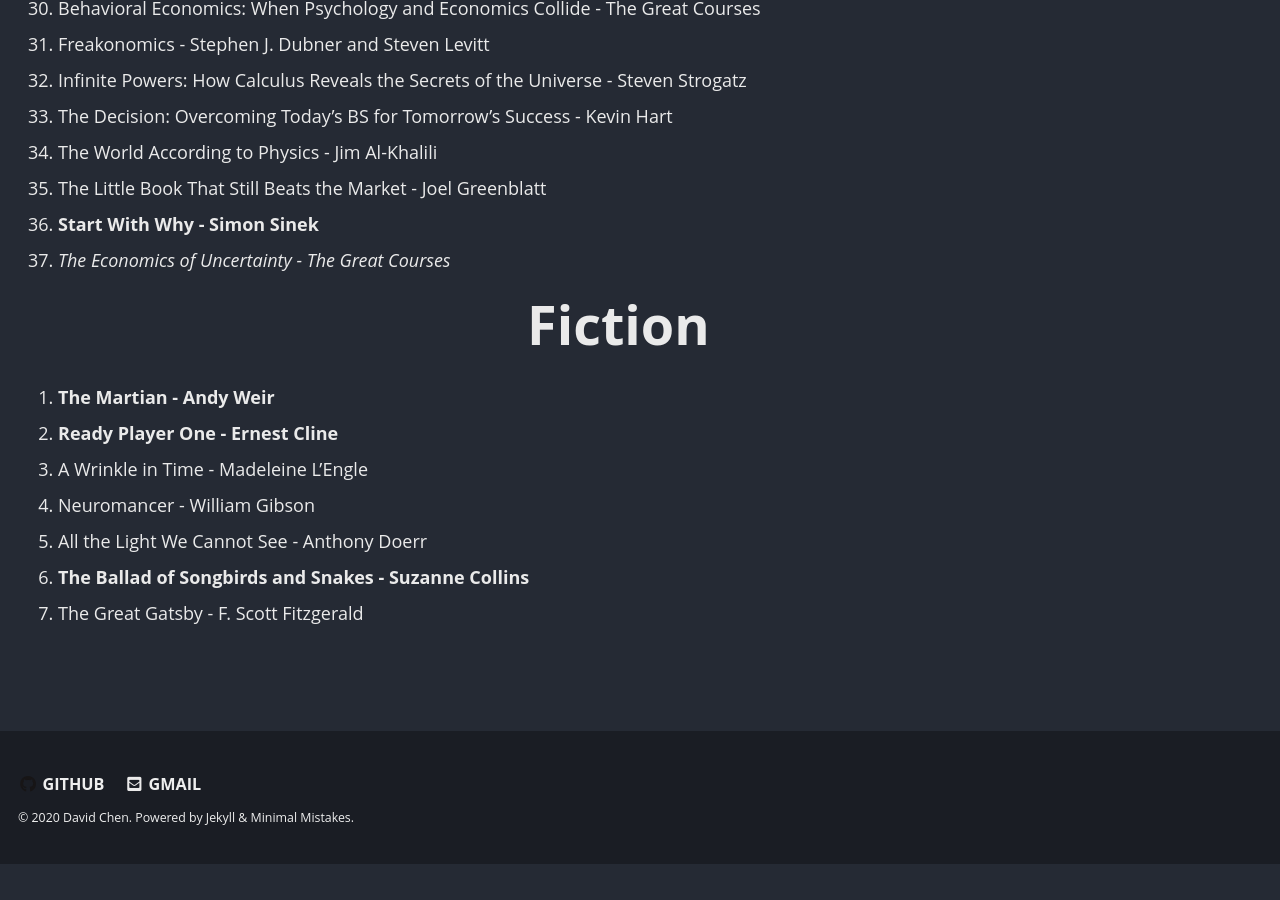
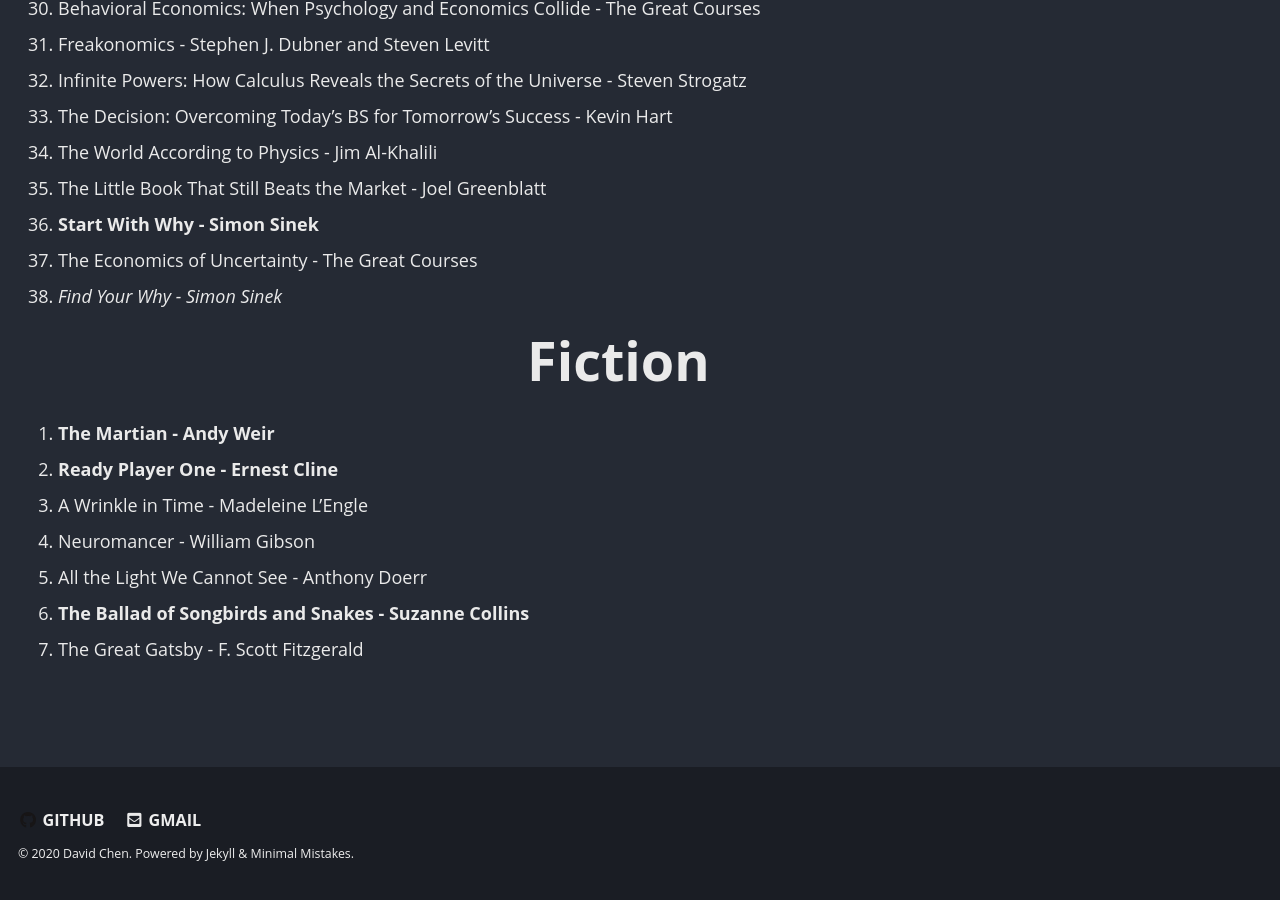
Before and after one commit to dchen327/dchen327.github.io, a Jekyll site: the page built from books.md, in a window 1280 px wide and 900 px high, scrolled down 1317 px. Built offline with Jekyll 4.4.1, drawn with Linux system fonts in a browser that asks for light colours; cached includes are drawn as plain includes; before the commit the page ends 2181 px from its top, so only the background shows below that.

Commit message:
update books

```diff
--- a/books.md
+++ b/books.md
@@ -41,7 +41,8 @@
 34. The World According to Physics - Jim Al-Khalili
 35. The Little Book That Still Beats the Market - Joel Greenblatt
 36. **Start With Why - Simon Sinek**
-37. *The Economics of Uncertainty - The Great Courses*
+37. The Economics of Uncertainty - The Great Courses
+38. *Find Your Why - Simon Sinek*
 <h1 id="Stanford-AI" style="font-size: 3em; text-align: center">Fiction</h1>
 1. **The Martian - Andy Weir**
 2. **Ready Player One - Ernest Cline**
```
